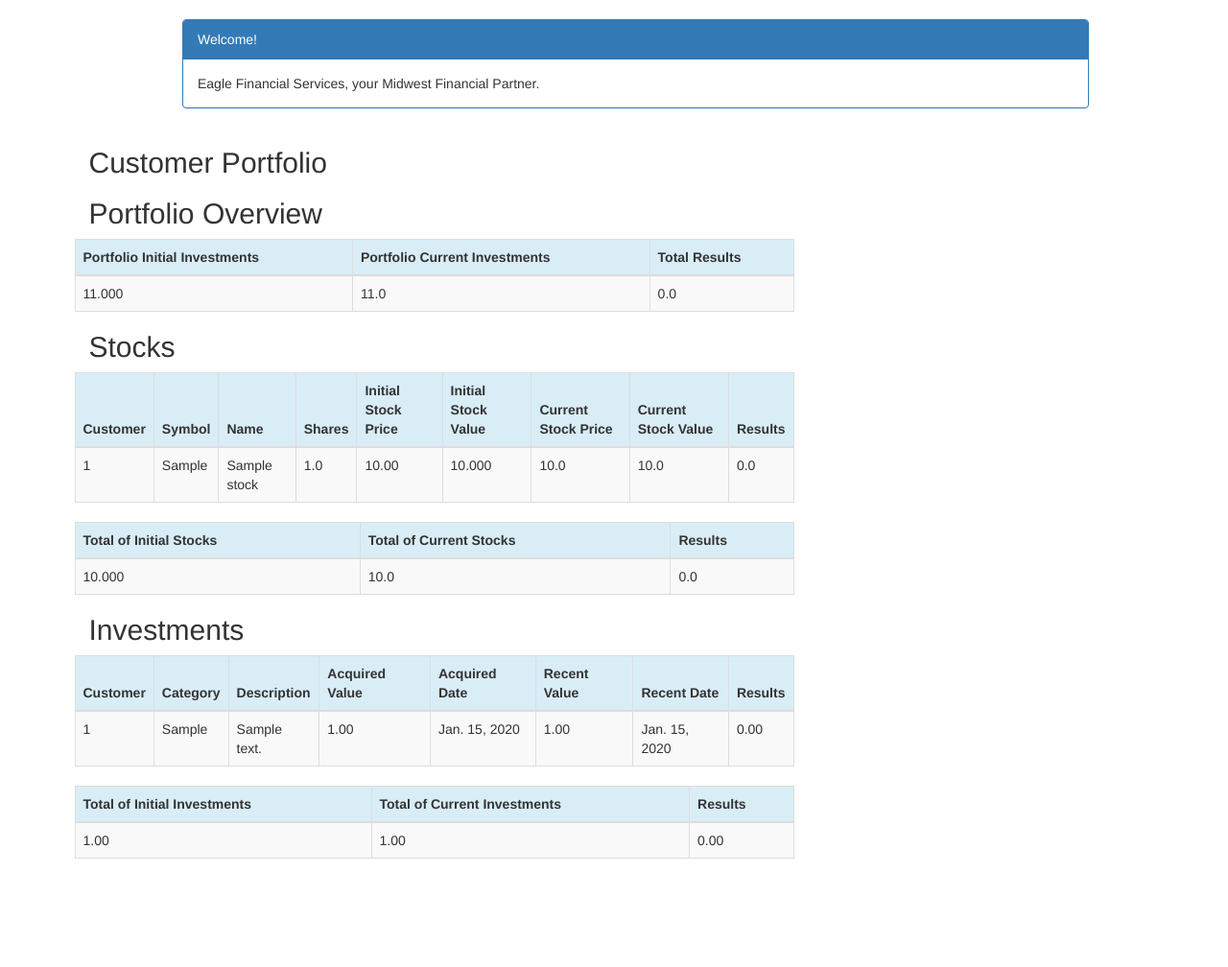
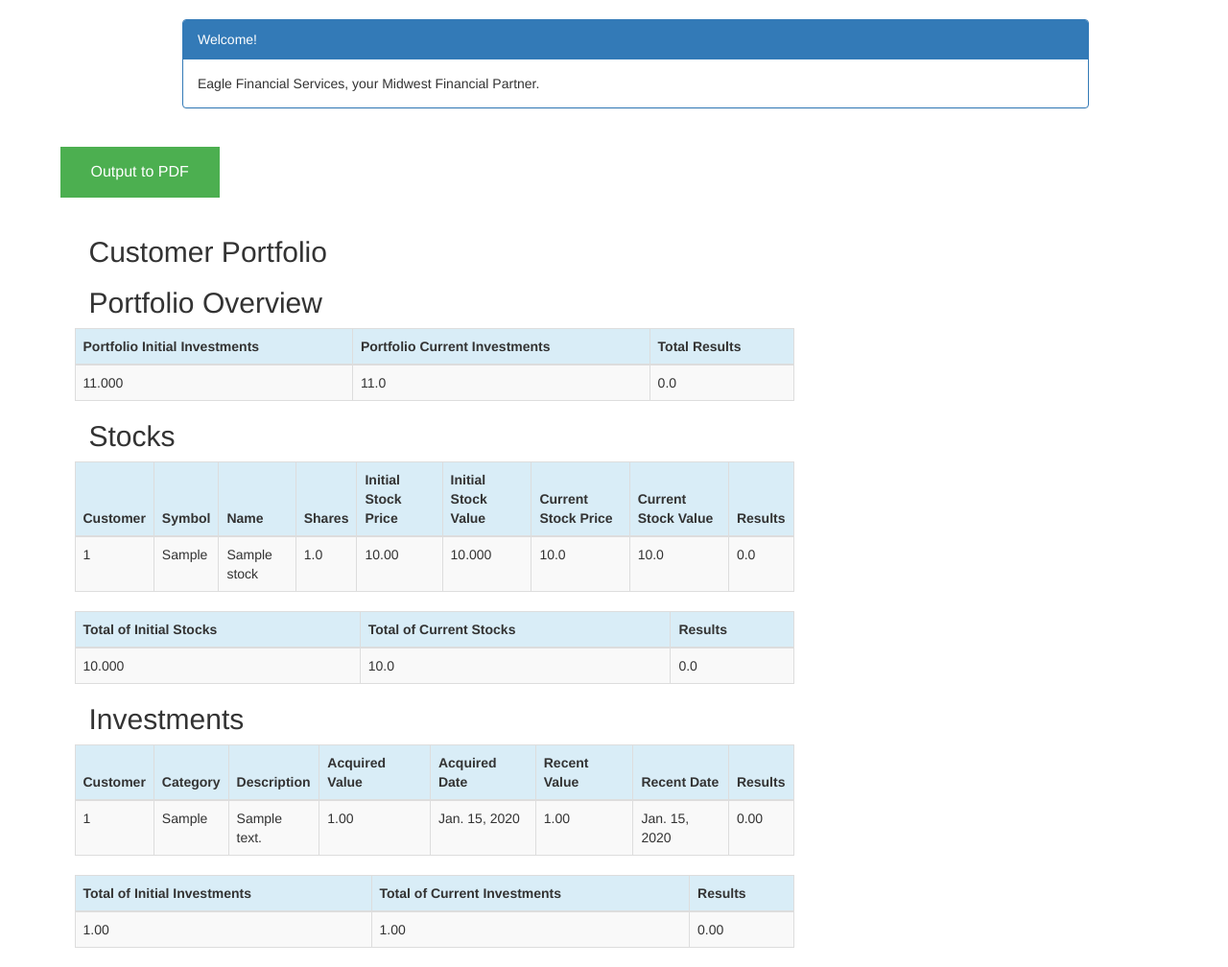
Before and after one commit to wwetzel/efs_Financial_Django_2, a Django app: page /customer/1/portfolio/ in a window 1280 px wide. Shown: the part 52-1060 px from the top of the page at 96% size. Before the commit the page ends 947 px from the top, so only its background shows below. Run offline with Django 3.2, Linux system fonts and the light colour scheme; a user stored in the database is signed in; tables that the repository leaves empty hold one stand-in row (values such as "Sample post"); a database or web service that is not in the repository returns one stand-in record (values such as "Sample title"); data that the repository does not hold is empty; some libraries are stand-ins or nearby versions.

Commit message:
portfolio download name working

```diff
--- /dev/null
+++ b/notes.txt
@@ -0,0 +1,3 @@
+1. Only one API call to alphavantage is now made per stock - this was done by returning a tuple from the model, which can be displayed and calculated as 2 separate values in the view and controller.
+
+2. Added basic error handling so things don't crash if alphavantage doesn't return
--- a/portfolio/static/css/portfolio.css
+++ b/portfolio/static/css/portfolio.css
@@ -7,3 +7,14 @@ h1 a {
     color: #FCA205;
     font-family: 'cursive';
 }
+
+.button {
+    background-color: #4CAF50; /* Green */
+    border: none;
+    color: white;
+    padding: 15px 32px;
+    text-align: center;
+    text-decoration: none;
+    display: inline-block;
+    font-size: 16px;
+}
--- a/portfolio/templates/portfolio/portfolio.html
+++ b/portfolio/templates/portfolio/portfolio.html
@@ -28,6 +28,10 @@
             </div>
             </div>
         </div>
+    </div>
+    <div class="row">
+        <a href="{% url 'portfolio:portfolio_pdf' pk=customer.pk %}" class="row"><span>
+            <button class="button">Output to PDF</button></span></a>
     </div>
     <div clas="row">
         <h2 style="padding-left: 15Px">Customer Portfolio</h2>
--- a/portfolio/urls.py
+++ b/portfolio/urls.py
@@ -20,6 +20,7 @@ urlpatterns = [
     url(r'^investment/create/$', views.investment_new, name='investment_new'),
     url(r'^accounts/profile/$', views.profile_temp, name='profile_temp'),
     url(r'^customers_json/', views.CustomerList.as_view()),
+    url(r'^portfolio_pdf/(?P<pk>\d+)/$', views.portfolio_pdf, name='portfolio_pdf'),
 ]
 
 urlpatterns = format_suffix_patterns(urlpatterns)
--- a/portfolio/views.py
+++ b/portfolio/views.py
@@ -9,6 +9,9 @@ from rest_framework.views import APIView
 from rest_framework.response import Response
 from rest_framework import status
 from .serializers import CustomerSerializer
+from reportlab.pdfgen import canvas
+from django.http import HttpResponse
+import datetime
 
 def home(request):
    return render(request, 'portfolio/home.html',
@@ -177,6 +180,26 @@ def portfolio(request, pk):
 @login_required
 def profile_temp(request):
     return render(request, 'portfolio/profile_temp.html')
+''' SAFETY
+@login_required
+def portfolio(request, pk):
+    customer = get_object_or_404(Customer, pk=pk)
+    customers = Customer.objects.filter(created_date__lte=timezone.now())
+
+    # STOCKS
+    stocks = Stock.objects.filter(customer=pk)
+    # Initialize the value of the stocks
+    sum_current_stocks_value = 0
+    sum_of_initial_stocks_value = 0
+    # Loop through each stock and add the value to the total
+    for stock in stocks:
+        #sum_current_stocks_value += stock.current_stock_value()
+        try:
+            sum_current_stocks_value += stock.current_stock_price()[1]
+        except TypeError:
+            pass
+        sum_of_initial_stocks_value += stock.initial_stock_value()
+'''
 
 @login_required
 def portfolio(request, pk):
@@ -209,14 +232,58 @@ def portfolio(request, pk):
     portfolio_current_investments = sum_current_stocks_value + float(sum_current_investments_value)
 
 
-    return render(request, 'portfolio/portfolio.html', {'customers': customers, 'investments': investments,
+    return render(request, 'portfolio/portfolio.html', {'customers': customers,
+                                                        'investments': investments,
                                                         'stocks': stocks,
+                                                        'customer' :customer,
                                                         'sum_current_stocks_value': sum_current_stocks_value,
                                                         'sum_of_initial_stocks_value': sum_of_initial_stocks_value,
                                                         'sum_current_investments_value':sum_current_investments_value,
                                                         'sum_of_initial_investments_value':sum_of_initial_investments_value,
                                                         'portfolio_initial_investments':portfolio_initial_investments,
                                                         'portfolio_current_investments':portfolio_current_investments,})
+@login_required
+def portfolio_pdf(request, pk):
+    ####
+    response = HttpResponse(content_type='application/pdf')
+
+    customer = get_object_or_404(Customer, pk=pk)
+    customerName = customer.name
+    now = datetime.datetime.now()
+    now = now.strftime("%Y-%m-%d %H:%M")
+    filename = str(customerName) + '_Portfolio_' + now + '.pdf'
+    response['Content-Disposition'] = 'attachment; filename=' + filename
+
+    # STOCKS
+    stocks = Stock.objects.filter(customer=pk)
+    # Initialize the value of the stocks
+    sum_current_stocks_value = 0
+    sum_of_initial_stocks_value = 0
+    # Loop through each stock and add the value to the total
+    for stock in stocks:
+        #sum_current_stocks_value += stock.current_stock_value()
+        try:
+            sum_current_stocks_value += stock.current_stock_price()[1]
+        except TypeError:
+            pass
+        sum_of_initial_stocks_value += stock.initial_stock_value()
+
+    # INVESTMENTS
+    investments = Investment.objects.filter(customer=pk)
+    sum_current_investments_value = 0
+    sum_of_initial_investments_value = 0
+    for investment in investments:
+        sum_current_investments_value += investment.recent_value
+        sum_of_initial_investments_value += investment.acquired_value
+
+    portfolio_initial_investments = sum_of_initial_stocks_value + sum_of_initial_investments_value
+    portfolio_current_investments = sum_current_stocks_value + float(sum_current_investments_value)
+
+    p = canvas.Canvas(response)
+    p.drawString(100,100,"Hello world.")
+    p.showPage()
+    p.save()
+    return response
 
 class CustomerList(APIView):
     def get(self, request):
```
